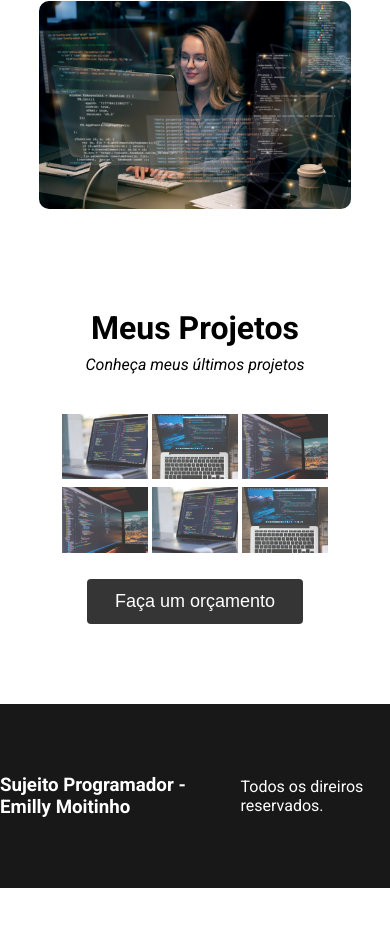
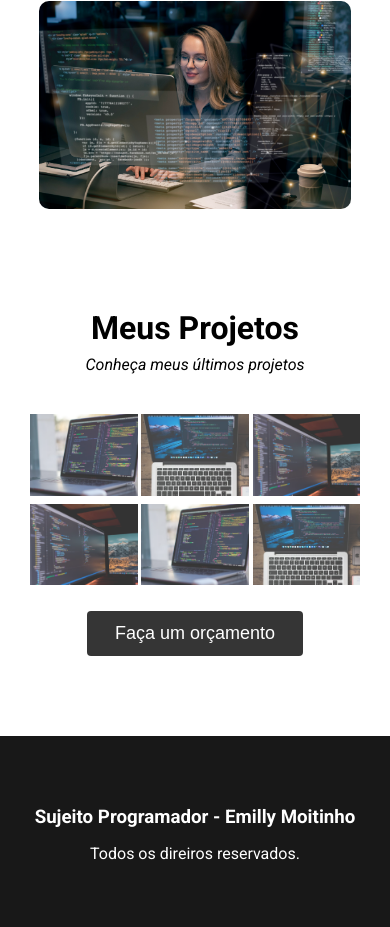
Before and after one commit to emillymoitinho/sujeito_programador, a plain HTML site: page projeto_portfolio/index.html in a window 390 px wide. Shown: the part 1304-2231 px from the top of the page. Before the commit the page ends 2192 px from the top, so only its background shows below. Drawn offline with Linux system fonts and the light colour scheme.

Commit message:
responsividade projects and footer

```diff
--- a/projeto_portfolio/style.css
+++ b/projeto_portfolio/style.css
@@ -225,4 +225,26 @@ footer {
             margin-top: 30px;
         }
     }
+
+    .projects {
+
+        .projects_list {
+
+            img {
+                width: 27.5%;
+            }
+        }
+    }
+
+    footer {
+        flex-direction: column;
+
+        h3 {
+            margin-bottom: 1rem;
+        }
+
+        p {
+            margin: 0;
+        }
+    }
 }
```
